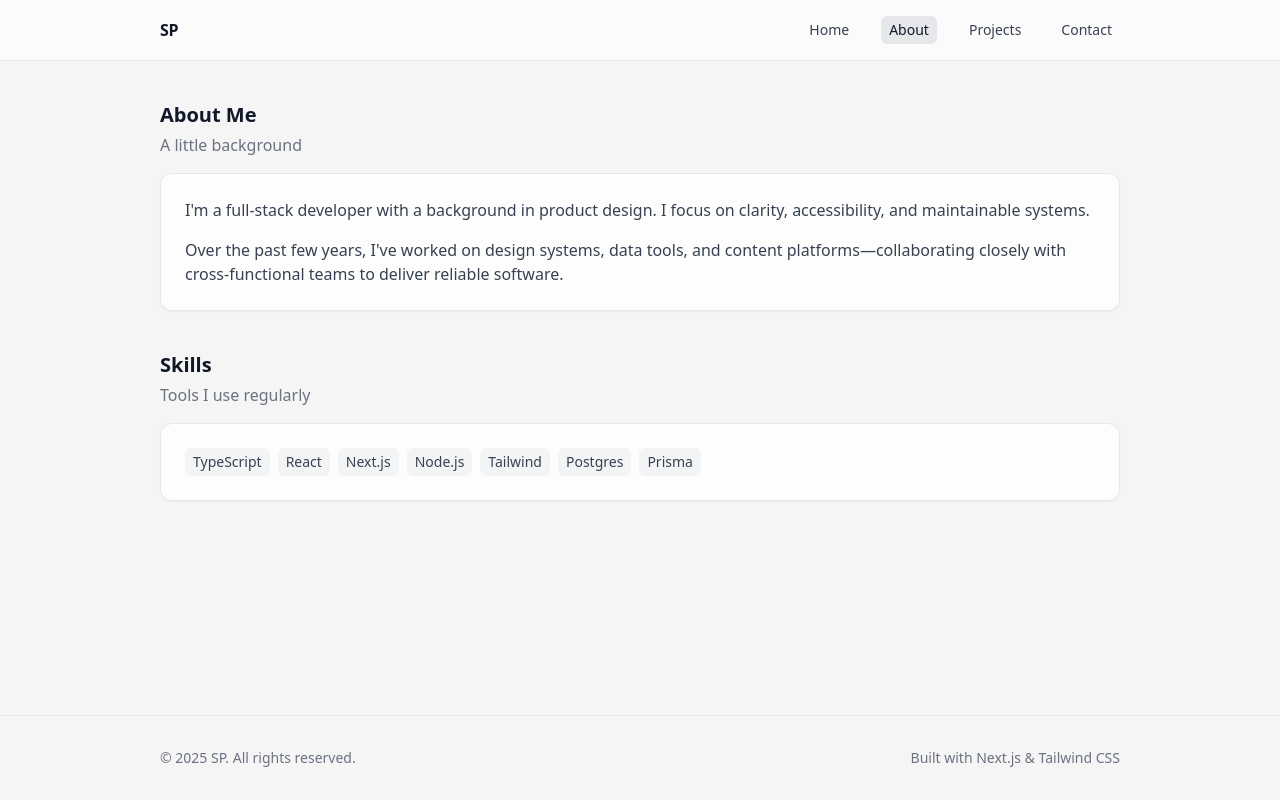
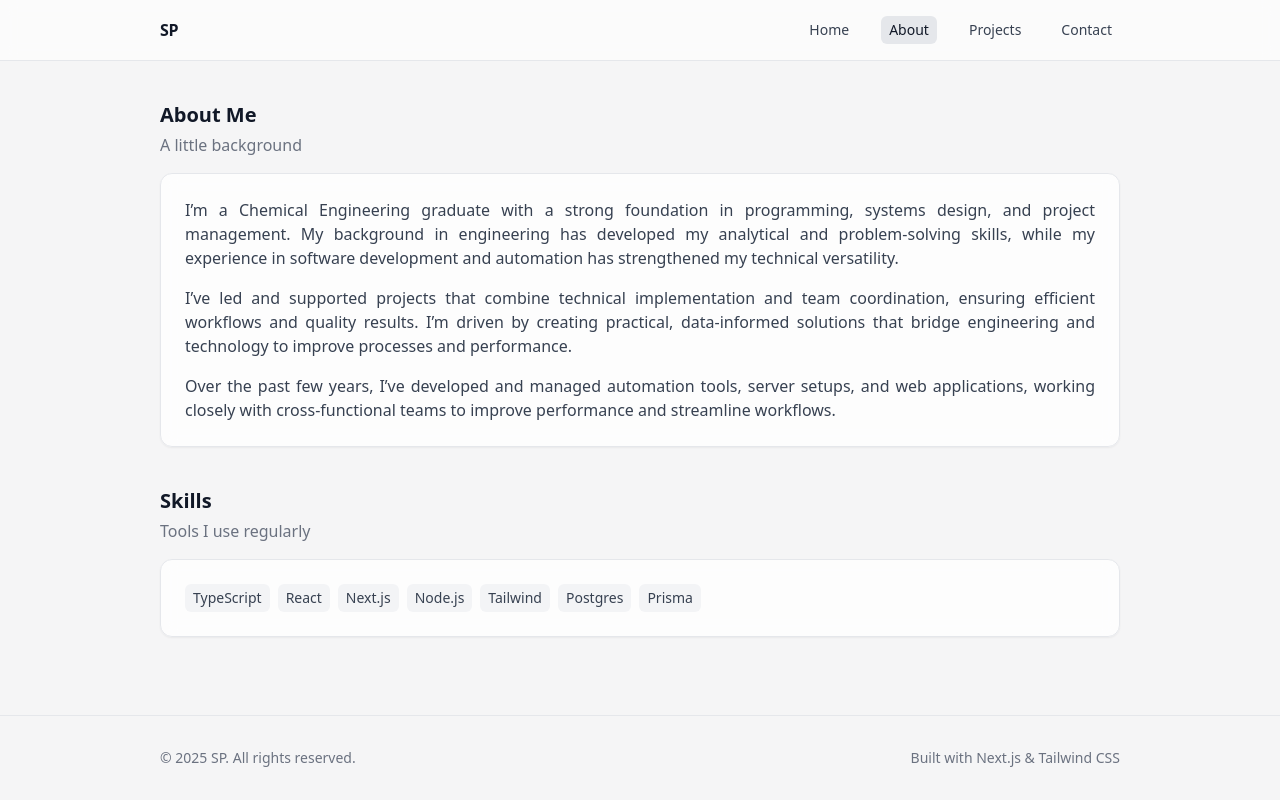
Before and after one commit to duuubu821/sp-website, a Next.js app: page /about in a window 1280 px wide. Built offline with nearby package versions, Linux system fonts and the light colour scheme.

Commit message:
Initial edits to website

```diff
--- a/src/app/about/page.tsx
+++ b/src/app/about/page.tsx
@@ -4,15 +4,22 @@ export default function AboutPage() {
   return (
     <div className="space-y-8">
       <Section title="About Me" subtitle="A little background">
-        <div className="space-y-4">
+        <div className="space-y-4 text-justify">
           <p className="text-gray-700">
-            I'm a full-stack developer with a background in product design. I
-            focus on clarity, accessibility, and maintainable systems.
+          I’m a Chemical Engineering graduate with a strong foundation in programming, systems design, and
+          project management. My background in engineering has developed my analytical and
+          problem-solving skills, while my experience in software development and automation has strengthened
+          my technical versatility.
+          </p>
+          <p className='text-gray-700'>
+          I’ve led and supported projects that combine technical implementation and team coordination,
+          ensuring efficient workflows and quality results. I’m driven by creating practical, data-informed
+          solutions that bridge engineering and technology to improve processes and performance.
           </p>
           <p className="text-gray-700">
-            Over the past few years, I've worked on design systems, data tools,
-            and content platforms—collaborating closely with cross‑functional
-            teams to deliver reliable software.
+          Over the past few years, I’ve developed and managed automation tools,
+          server setups, and web applications, working closely with cross-functional teams to
+          improve performance and streamline workflows.
           </p>
         </div>
       </Section>
--- a/src/app/contact/page.tsx
+++ b/src/app/contact/page.tsx
@@ -3,20 +3,20 @@ import { Section } from '@/components/Section';
 export default function ContactPage() {
   return (
     <div className="space-y-8">
-      <Section title="Contact" subtitle="Say hello">
+      <Section title="Contact" subtitle="Have a goal in mind? Let's talk.">
         <div className="space-y-4">
           <p className="text-gray-700">
             I'm currently open to select freelance and collaboration opportunities.
           </p>
           <ul className="space-y-2 text-gray-700">
             <li>
-              Email: <a className="underline hover:text-gray-900" href="mailto:hello@example.com">hello@example.com</a>
+              Email: <a className="underline hover:text-gray-900" href="mailto:kennethespiritu0821@gmail.com">kennethespiritu0821@gmail.com</a>
             </li>
             <li>
-              LinkedIn: <a className="underline hover:text-gray-900" href="https://linkedin.com/in/example" target="_blank" rel="noreferrer noopener">linkedin.com/in/example</a>
+              LinkedIn: <a className="underline hover:text-gray-900" href="https://linkedin.com/in/kcsp2" target="_blank" rel="noreferrer noopener">linkedin.com/in/kcsp2</a>
             </li>
             <li>
-              GitHub: <a className="underline hover:text-gray-900" href="https://github.com/example" target="_blank" rel="noreferrer noopener">github.com/example</a>
+              GitHub: <a className="underline hover:text-gray-900" href="https://github.com/duuubu821" target="_blank" rel="noreferrer noopener">github.com/duuubu821</a>
             </li>
           </ul>
         </div>
--- a/src/app/layout.tsx
+++ b/src/app/layout.tsx
@@ -4,7 +4,7 @@ import { Header } from '@/components/Header';
 import { Footer } from '@/components/Footer';
 
 export const metadata: Metadata = {
-  title: 'SP – Personal Site',
+  title: 'Kenneth Espiritu',
   description: 'A minimal personal website in a light grey theme',
 };
 
--- a/src/app/page.tsx
+++ b/src/app/page.tsx
@@ -3,12 +3,10 @@ import { Section } from '@/components/Section';
 export default function HomePage() {
   return (
     <div className="space-y-8">
-      <Section title="Hello, I'm Sam Parker" subtitle="Designer-turned-developer building simple, thoughtful products.">
+      <Section title="Hello, I'm Kenneth" subtitle="Curious mind, hands-on builder. I love leading teams, writing code, and solving problems that connect people and ideas.">
         <div className="prose max-w-none">
           <p>
-            I enjoy crafting clean interfaces and robust systems. This site is a
-            lightweight draft with a light grey theme. Content is placeholder
-            for now.
+            Curious mind, hands-on builder. I love leading teams, writing code, and solving problems that connect people and ideas.
           </p>
         </div>
       </Section>
```
